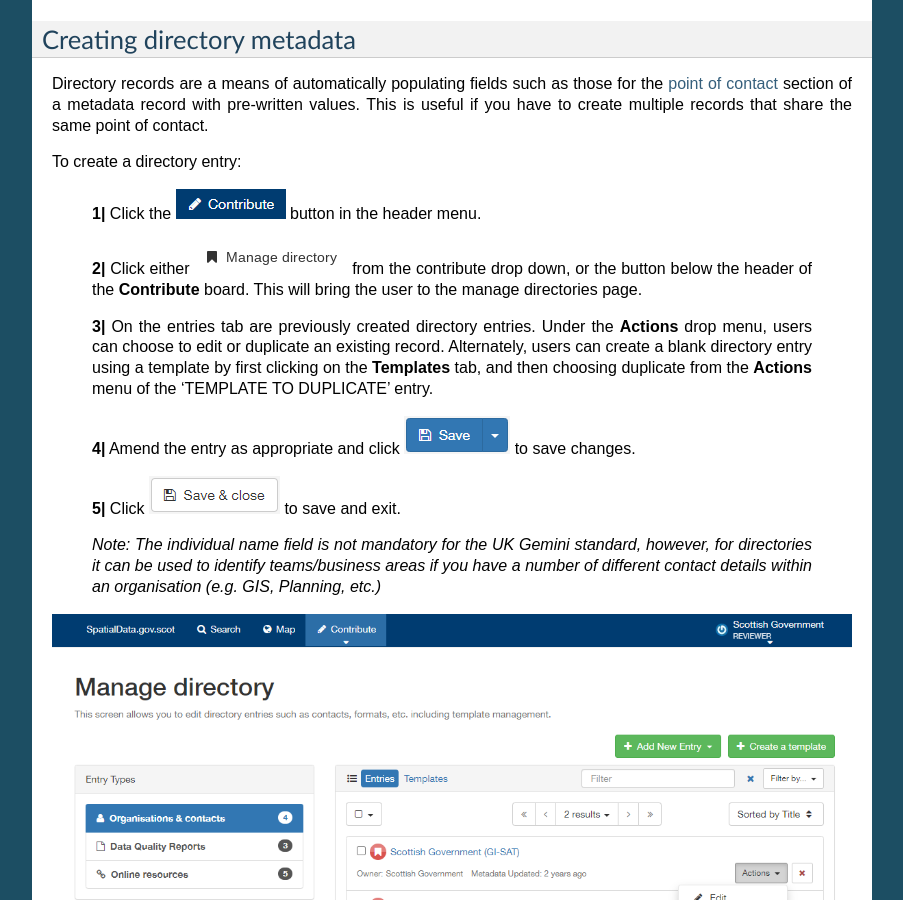
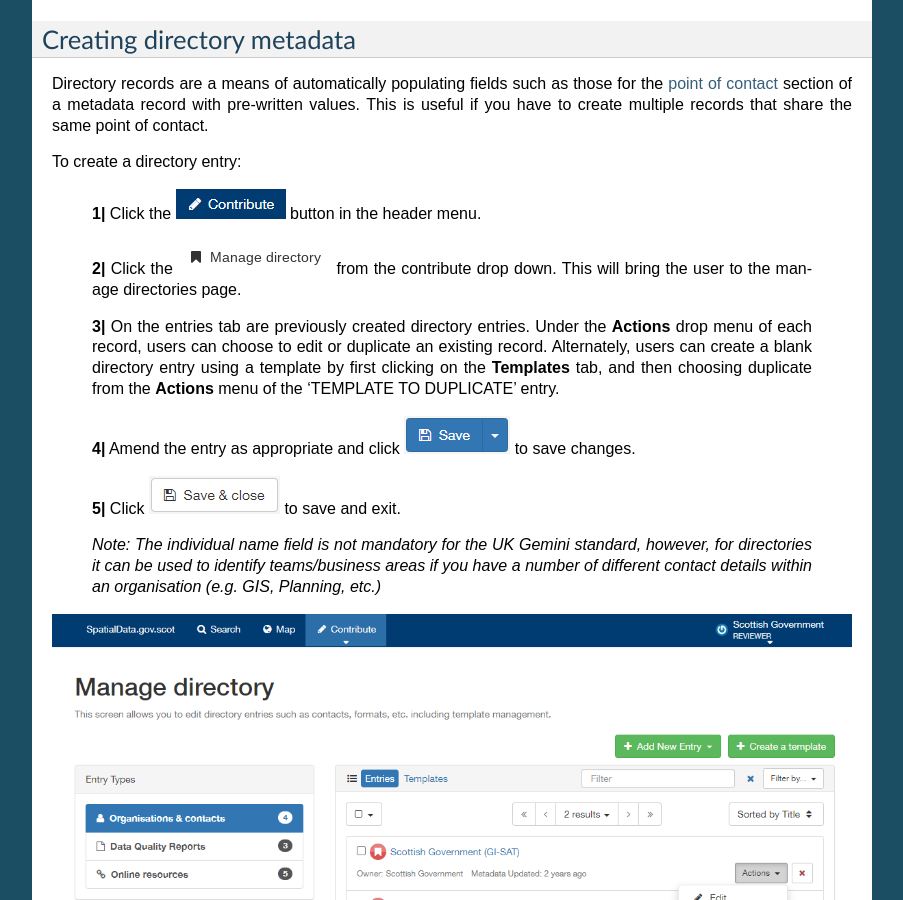
Before and after one commit to AstunTechnology/ssdidocs, a Sphinx documentation site: the page built from docs/UserDoc_Chap5_Create.rst, in a window 1280 px wide and 900 px high, scrolled down 4421 px. Shown: the whole window, without its empty margins (198-1101 px from the left). Built offline with Sphinx 7.4.7, drawn with Linux system fonts in a browser that asks for light colours.

Commit message:
slight wording change for v3.12.x

```diff
--- a/docs/UserDoc_Chap5_Create.rst
+++ b/docs/UserDoc_Chap5_Create.rst
@@ -102,22 +102,20 @@
 Harvesting metadata
 -------------------
 
-`Spatialdata.gov.scot <https://spatialdata.gov.scot>`__ has the capability to automatically consume metadata from external services on a scheduled basis. Organisations that maintain their own
-spatial data portals which are interested in having their records automatically harvested should contact `SSDI.Metadata@gov.scot <mailto:SSDI.Metadata@gov.scot>`__.
+`Spatialdata.gov.scot <https://spatialdata.gov.scot>`__ has the capability to automatically consume metadata from external services on a scheduled basis. Organisations that maintain their own spatial data portals which are interested in having their records automatically harvested should contact `SSDI.Metadata@gov.scot <mailto:SSDI.Metadata@gov.scot>`__.
 
 Creating directory metadata
 ---------------------------
 
-Directory records are a means of automatically populating fields such as those for the `point of contact <UserDoc_Chap7_Elements.html#point-of-contact>`__ section of a
-metadata record with pre-written values. This is useful if you have to create multiple records that share the same point of contact.
+Directory records are a means of automatically populating fields such as those for the `point of contact <UserDoc_Chap7_Elements.html#point-of-contact>`__ section of a metadata record with pre-written values. This is useful if you have to create multiple records that share the same point of contact.
 
 To create a directory entry:
 
 	**1|** Click the |button_contribute| button in the header menu.
 
-	**2|** Click either |button_contribute_managedirectory| from the contribute drop down, or the button below the header of the **Contribute** board. This will bring the user to the manage directories page.
+	**2|** Click the |button_contribute_managedirectory| from the contribute drop down. This will bring the user to the manage directories page.
 
-	**3|** On the entries tab are previously created directory entries. Under the **Actions** drop menu, users can choose to edit or duplicate an existing record. Alternately, users can create a blank directory entry using a template by first clicking on the **Templates** tab, and then choosing duplicate from the **Actions** menu of the 'TEMPLATE TO DUPLICATE' entry.
+	**3|** On the entries tab are previously created directory entries. Under the **Actions** drop menu of each record, users can choose to edit or duplicate an existing record. Alternately, users can create a blank directory entry using a template by first clicking on the **Templates** tab, and then choosing duplicate from the **Actions** menu of the 'TEMPLATE TO DUPLICATE' entry.
 
 	**4|** Amend the entry as appropriate and click |button_contribute_savedirectory| to save changes.
 
```
